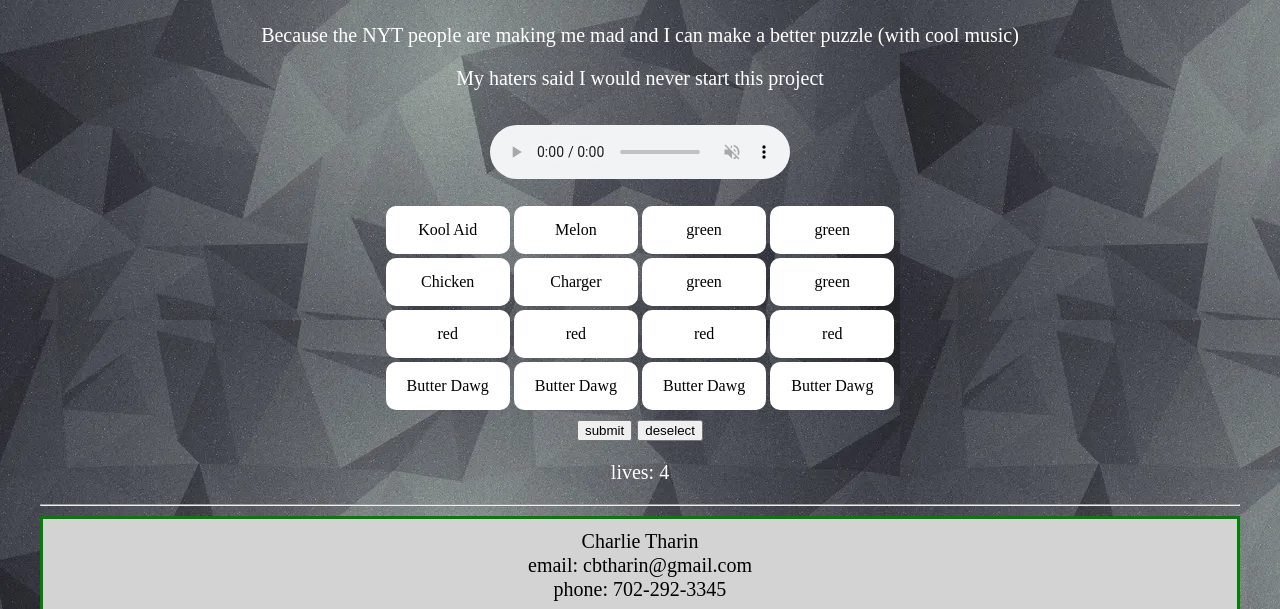
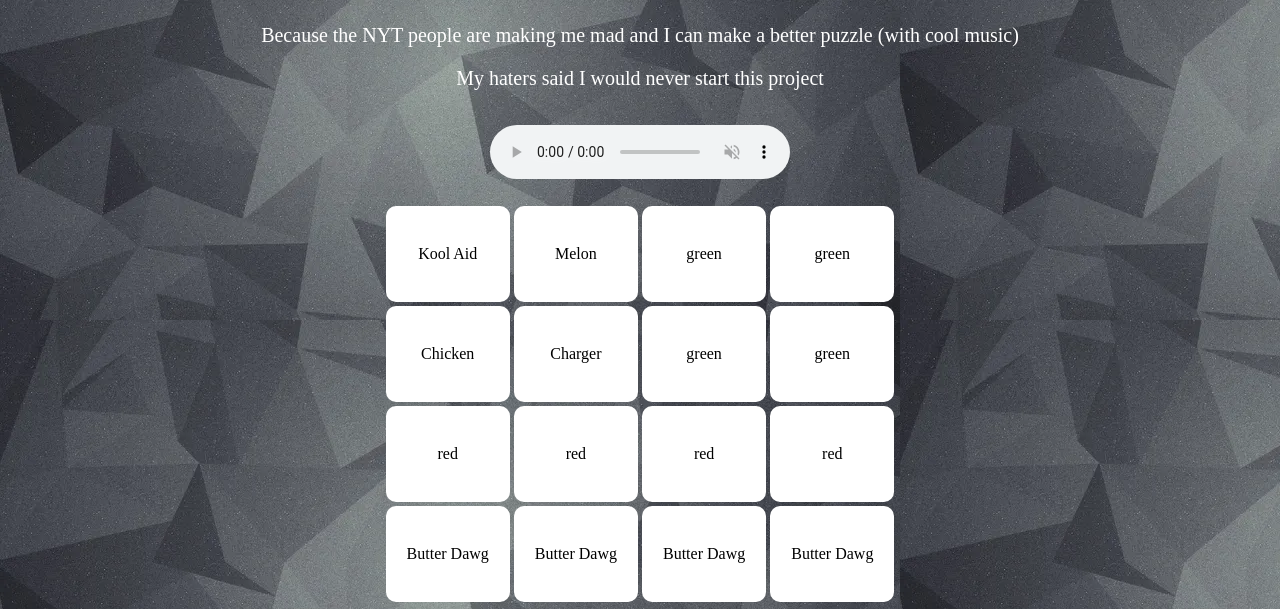
Before and after one commit to cbtharin/cbtharin.github.io, a plain HTML site: page connnectionsripoff.html in a window 1280 px wide. Shown: the part 186-795 px from the top of the page. Drawn offline with Linux system fonts and the light colour scheme.

Commit message:
Update connnectionsripoff.html

```diff
--- a/connnectionsripoff.html
+++ b/connnectionsripoff.html
@@ -41,7 +41,7 @@
 
     .grid-container {
       display: grid;
-
+       grid-template-rows: repeat(4, minmax(50px, 100px));
      	grid-template-columns: repeat(4, minmax(100px, auto));
       padding: 5px;
       align-content: space-evenly;
```
